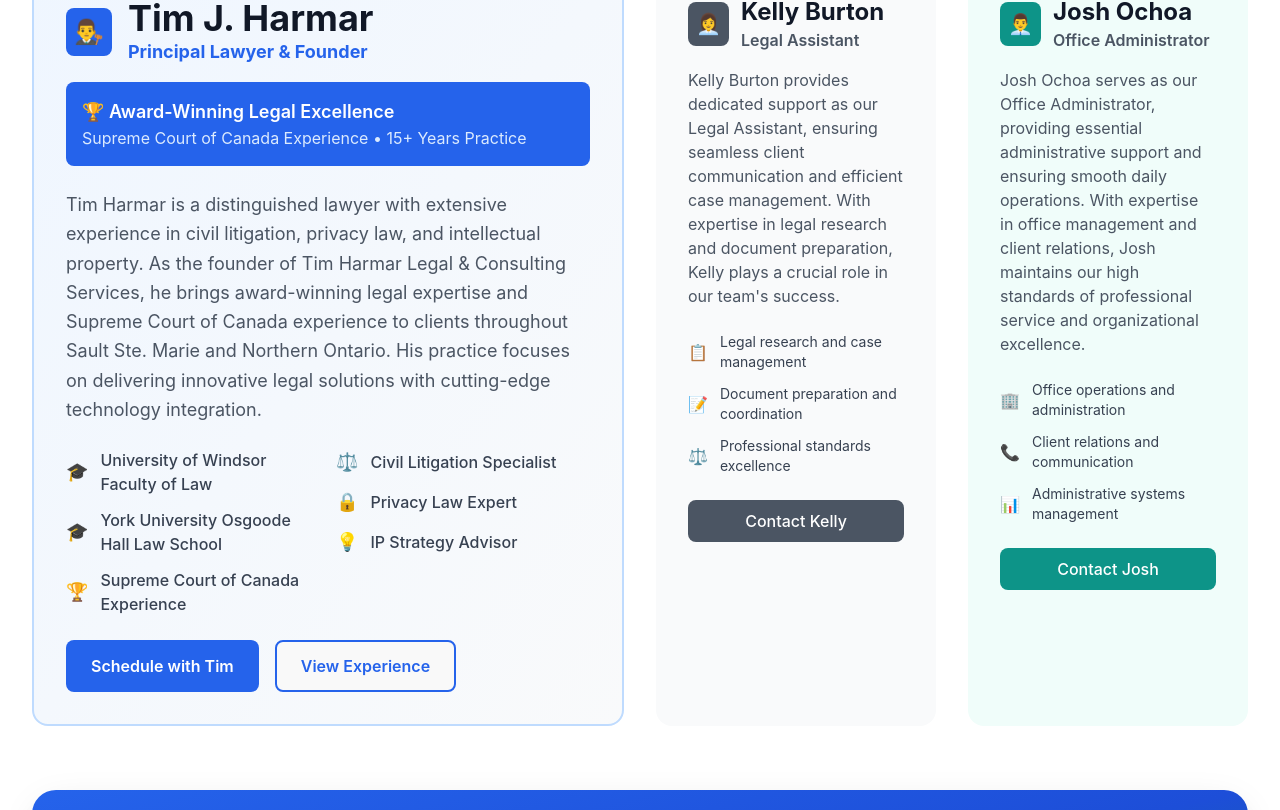
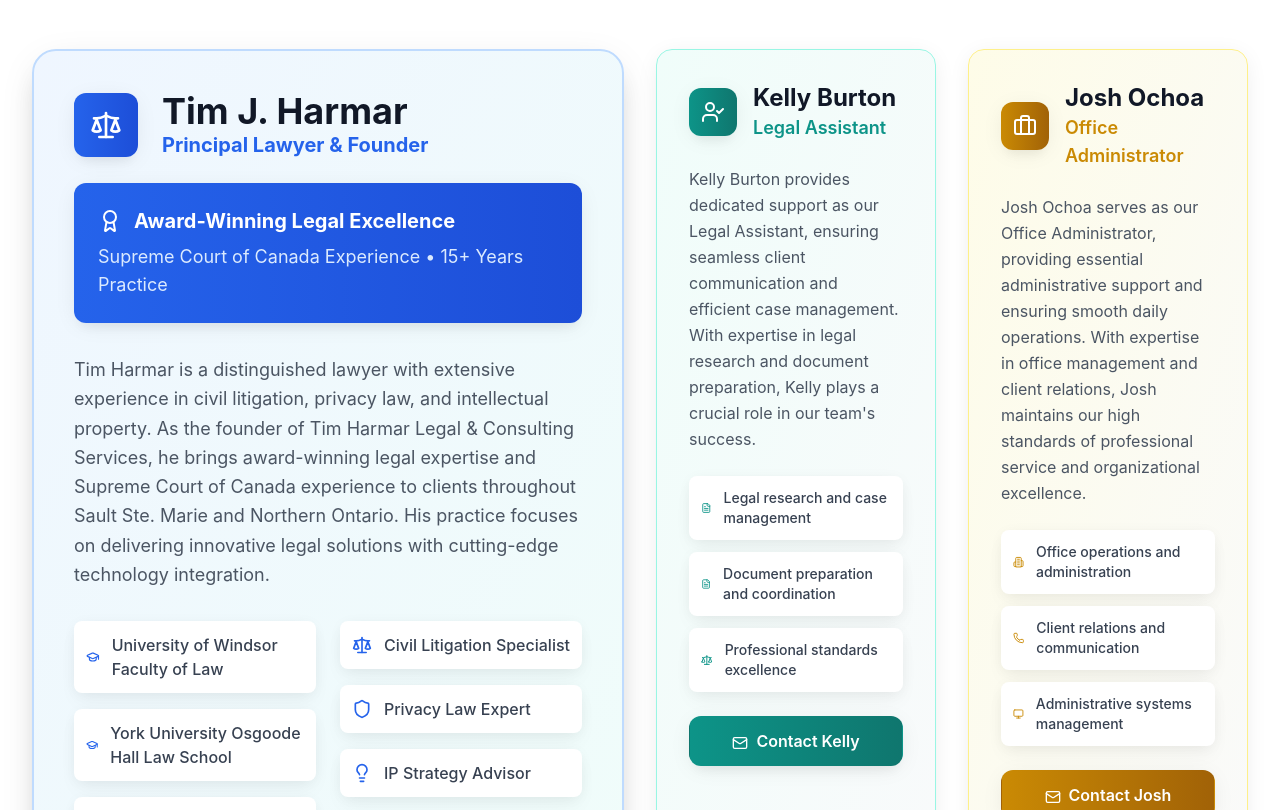
Before and after one commit to harmartim-oss/TH_Site, a React (Vite) app: page / in a window 1280 px wide. Shown: the part 4070-4880 px from the top of the page. Built offline with nearby package versions, Linux system fonts and the light colour scheme.

Commit message:
Enhanced team section with professional styling and icons
Co-authored-by: harmartim-oss <225632909+harmartim-oss@users.noreply.github.com>

```diff
--- a/src/App.jsx
+++ b/src/App.jsx
@@ -24,7 +24,11 @@ import {
   Calendar,
   Mail,
   Phone,
-  MapPin
+  MapPin,
+  GraduationCap,
+  Briefcase,
+  FileText,
+  UserCheck
 } from 'lucide-react'
 import logoImage from './assets/tim_harmar_logo_updated.png'
 
@@ -314,36 +318,40 @@ export default function App() {
       </section>
 
       {/* About Section */}
-      <section id="about" className="py-20 bg-white">
+      <section id="about" className="py-24 bg-white">
         <div className="max-w-7xl mx-auto px-4 sm:px-6 lg:px-8">
-          <div className="text-center mb-16">
-            <h2 className="text-3xl md:text-4xl font-bold text-gray-900 mb-4">Meet Our Team</h2>
-            <p className="text-lg text-gray-600 max-w-2xl mx-auto">
+          <div className="text-center mb-20">
+            <h2 className="text-4xl md:text-5xl font-bold text-gray-900 mb-6 font-heading">Meet Our Team</h2>
+            <p className="text-xl text-gray-600 max-w-3xl mx-auto leading-relaxed">
               Our dedicated legal professionals are committed to providing exceptional service and
               expertise to every client.
             </p>
+            <div className="w-24 h-1 bg-gradient-to-r from-primary-600 to-secondary-600 mx-auto mt-6 rounded-full"></div>
           </div>
 
           {/* Team Members */}
-          <div className="grid grid-cols-1 lg:grid-cols-4 gap-8 mb-16">
+          <div className="grid grid-cols-1 lg:grid-cols-4 gap-8 mb-20">
             {/* Tim J. Harmar - Featured prominently */}
-            <div className="lg:col-span-2 bg-gradient-to-br from-blue-50 to-gray-50 p-8 rounded-2xl border-2 border-blue-200">
-              <div className="flex items-center mb-4">
-                <div className="bg-blue-600 text-white p-2 rounded-lg mr-4">
-                  <span className="text-2xl">👨‍⚖️</span>
+            <div className="lg:col-span-2 bg-gradient-to-br from-primary-50 to-secondary-50 p-10 rounded-3xl border-2 border-primary-200 shadow-large hover:shadow-xl transition-all duration-300">
+              <div className="flex items-center mb-6">
+                <div className="bg-gradient-to-r from-primary-600 to-primary-700 text-white p-4 rounded-xl mr-6 shadow-medium">
+                  <Scale className="w-8 h-8" />
                 </div>
                 <div>
-                  <h3 className="text-3xl md:text-4xl font-bold text-gray-900">Tim J. Harmar</h3>
-                  <p className="text-blue-600 font-bold text-lg">Principal Lawyer & Founder</p>
+                  <h3 className="text-3xl md:text-4xl font-bold text-gray-900 font-heading">Tim J. Harmar</h3>
+                  <p className="text-primary-600 font-bold text-xl">Principal Lawyer & Founder</p>
                 </div>
               </div>
-              <div className="bg-blue-600 text-white p-4 rounded-lg mb-6">
-                <p className="font-semibold text-lg">🏆 Award-Winning Legal Excellence</p>
-                <p className="text-blue-100">
+              <div className="bg-gradient-to-r from-primary-600 to-primary-700 text-white p-6 rounded-xl mb-8 shadow-medium">
+                <p className="font-bold text-xl flex items-center mb-2">
+                  <Award className="w-6 h-6 mr-3" />
+                  Award-Winning Legal Excellence
+                </p>
+                <p className="text-primary-100 text-lg">
                   Supreme Court of Canada Experience • 15+ Years Practice
                 </p>
               </div>
-              <p className="text-lg text-gray-600 mb-6 leading-relaxed">
+              <p className="text-lg text-gray-600 mb-8 leading-relaxed">
                 Tim Harmar is a distinguished lawyer with extensive experience in civil litigation,
                 privacy law, and intellectual property. As the founder of Tim Harmar Legal &
                 Consulting Services, he brings award-winning legal expertise and Supreme Court of
@@ -351,123 +359,129 @@ export default function App() {
                 practice focuses on delivering innovative legal solutions with cutting-edge
                 technology integration.
               </p>
-              <div className="grid grid-cols-1 md:grid-cols-2 gap-4 mb-6">
-                <div className="space-y-3">
-                  <div className="flex items-center">
-                    <span className="text-blue-600 mr-3 text-lg">🎓</span>
+              <div className="grid grid-cols-1 md:grid-cols-2 gap-6 mb-8">
+                <div className="space-y-4">
+                  <div className="flex items-center bg-white p-3 rounded-lg shadow-soft">
+                    <GraduationCap className="text-primary-600 mr-3 w-5 h-5" />
                     <span className="text-gray-700 font-medium">
                       University of Windsor Faculty of Law
                     </span>
                   </div>
-                  <div className="flex items-center">
-                    <span className="text-blue-600 mr-3 text-lg">🎓</span>
+                  <div className="flex items-center bg-white p-3 rounded-lg shadow-soft">
+                    <GraduationCap className="text-primary-600 mr-3 w-5 h-5" />
                     <span className="text-gray-700 font-medium">
                       York University Osgoode Hall Law School
                     </span>
                   </div>
-                  <div className="flex items-center">
-                    <span className="text-blue-600 mr-3 text-lg">🏆</span>
+                  <div className="flex items-center bg-white p-3 rounded-lg shadow-soft">
+                    <Award className="text-primary-600 mr-3 w-5 h-5" />
                     <span className="text-gray-700 font-medium">
                       Supreme Court of Canada Experience
                     </span>
                   </div>
                 </div>
-                <div className="space-y-3">
-                  <div className="flex items-center">
-                    <span className="text-blue-600 mr-3 text-lg">⚖️</span>
+                <div className="space-y-4">
+                  <div className="flex items-center bg-white p-3 rounded-lg shadow-soft">
+                    <Scale className="text-primary-600 mr-3 w-5 h-5" />
                     <span className="text-gray-700 font-medium">Civil Litigation Specialist</span>
                   </div>
-                  <div className="flex items-center">
-                    <span className="text-blue-600 mr-3 text-lg">🔒</span>
+                  <div className="flex items-center bg-white p-3 rounded-lg shadow-soft">
+                    <Shield className="text-primary-600 mr-3 w-5 h-5" />
                     <span className="text-gray-700 font-medium">Privacy Law Expert</span>
                   </div>
-                  <div className="flex items-center">
-                    <span className="text-blue-600 mr-3 text-lg">💡</span>
+                  <div className="flex items-center bg-white p-3 rounded-lg shadow-soft">
+                    <Lightbulb className="text-primary-600 mr-3 w-5 h-5" />
                     <span className="text-gray-700 font-medium">IP Strategy Advisor</span>
                   </div>
                 </div>
               </div>
               <div className="flex gap-4">
-                <button className="bg-blue-600 text-white px-6 py-3 rounded-lg hover:bg-blue-700 transition-colors font-semibold">
+                <button className="bg-gradient-to-r from-primary-600 to-primary-700 text-white px-6 py-3 rounded-xl hover:from-primary-700 hover:to-primary-800 transition-all duration-200 font-semibold shadow-medium hover:shadow-large transform hover:scale-105">
+                  <Calendar className="inline-block w-4 h-4 mr-2" />
                   Schedule with Tim
                 </button>
-                <button className="border-2 border-blue-600 text-blue-600 px-6 py-3 rounded-lg hover:bg-blue-50 transition-colors font-semibold">
+                <button className="border-2 border-primary-600 text-primary-600 px-6 py-3 rounded-xl hover:bg-primary-50 transition-all duration-200 font-semibold">
+                  <Briefcase className="inline-block w-4 h-4 mr-2" />
                   View Experience
                 </button>
               </div>
             </div>
 
             {/* Kelly Burton */}
-            <div className="bg-gray-50 p-8 rounded-2xl">
-              <div className="flex items-center mb-4">
-                <div className="bg-gray-600 text-white p-2 rounded-lg mr-3">
-                  <span className="text-xl">👩‍💼</span>
+            <div className="bg-gradient-to-br from-secondary-50 to-gray-50 p-8 rounded-2xl border border-secondary-200 shadow-medium hover:shadow-large transition-all duration-300">
+              <div className="flex items-center mb-6">
+                <div className="bg-gradient-to-r from-secondary-600 to-secondary-700 text-white p-3 rounded-xl mr-4 shadow-medium">
+                  <UserCheck className="w-6 h-6" />
                 </div>
                 <div>
-                  <h3 className="text-2xl font-bold text-gray-900">Kelly Burton</h3>
-                  <p className="text-gray-600 font-semibold">Legal Assistant</p>
+                  <h3 className="text-2xl font-bold text-gray-900 font-heading">Kelly Burton</h3>
+                  <p className="text-secondary-600 font-semibold text-lg">Legal Assistant</p>
                 </div>
               </div>
-              <p className="text-gray-600 mb-6">
+              <p className="text-gray-600 mb-6 leading-relaxed">
                 Kelly Burton provides dedicated support as our Legal Assistant, ensuring seamless
                 client communication and efficient case management. With expertise in legal research
                 and document preparation, Kelly plays a crucial role in our team's success.
               </p>
               <div className="space-y-3 mb-6">
-                <div className="flex items-center">
-                  <span className="text-gray-600 mr-3">📋</span>
-                  <span className="text-gray-700 text-sm">Legal research and case management</span>
+                <div className="flex items-center bg-white p-3 rounded-lg shadow-soft">
+                  <FileText className="text-secondary-600 mr-3 w-4 h-4" />
+                  <span className="text-gray-700 text-sm font-medium">
+                    Legal research and case management
+                  </span>
                 </div>
-                <div className="flex items-center">
-                  <span className="text-gray-600 mr-3">📝</span>
-                  <span className="text-gray-700 text-sm">
+                <div className="flex items-center bg-white p-3 rounded-lg shadow-soft">
+                  <FileText className="text-secondary-600 mr-3 w-4 h-4" />
+                  <span className="text-gray-700 text-sm font-medium">
                     Document preparation and coordination
                   </span>
                 </div>
-                <div className="flex items-center">
-                  <span className="text-gray-600 mr-3">⚖️</span>
-                  <span className="text-gray-700 text-sm">Professional standards excellence</span>
+                <div className="flex items-center bg-white p-3 rounded-lg shadow-soft">
+                  <Scale className="text-secondary-600 mr-3 w-4 h-4" />
+                  <span className="text-gray-700 text-sm font-medium">Professional standards excellence</span>
                 </div>
               </div>
-              <button className="w-full bg-gray-600 text-white px-4 py-2 rounded-lg hover:bg-gray-700 transition-colors">
+              <button className="w-full bg-gradient-to-r from-secondary-600 to-secondary-700 text-white px-4 py-3 rounded-xl hover:from-secondary-700 hover:to-secondary-800 transition-all duration-200 font-semibold shadow-medium transform hover:scale-105">
+                <Mail className="inline-block w-4 h-4 mr-2" />
                 Contact Kelly
               </button>
             </div>
 
             {/* Josh Ochoa */}
-            <div className="bg-teal-50 p-8 rounded-2xl">
-              <div className="flex items-center mb-4">
-                <div className="bg-teal-600 text-white p-2 rounded-lg mr-3">
-                  <span className="text-xl">👨‍💼</span>
+            <div className="bg-gradient-to-br from-accent-50 to-gray-50 p-8 rounded-2xl border border-accent-200 shadow-medium hover:shadow-large transition-all duration-300">
+              <div className="flex items-center mb-6">
+                <div className="bg-gradient-to-r from-accent-600 to-accent-700 text-white p-3 rounded-xl mr-4 shadow-medium">
+                  <Briefcase className="w-6 h-6" />
                 </div>
                 <div>
-                  <h3 className="text-2xl font-bold text-gray-900">Josh Ochoa</h3>
-                  <p className="text-gray-600 font-semibold">Office Administrator</p>
+                  <h3 className="text-2xl font-bold text-gray-900 font-heading">Josh Ochoa</h3>
+                  <p className="text-accent-600 font-semibold text-lg">Office Administrator</p>
                 </div>
               </div>
-              <p className="text-gray-600 mb-6">
+              <p className="text-gray-600 mb-6 leading-relaxed">
                 Josh Ochoa serves as our Office Administrator, providing essential administrative
                 support and ensuring smooth daily operations. With expertise in office management
                 and client relations, Josh maintains our high standards of professional service and
                 organizational excellence.
               </p>
               <div className="space-y-3 mb-6">
-                <div className="flex items-center">
-                  <span className="text-gray-600 mr-3">🏢</span>
-                  <span className="text-gray-700 text-sm">
+                <div className="flex items-center bg-white p-3 rounded-lg shadow-soft">
+                  <Building2 className="text-accent-600 mr-3 w-4 h-4" />
+                  <span className="text-gray-700 text-sm font-medium">
                     Office operations and administration
                   </span>
                 </div>
-                <div className="flex items-center">
-                  <span className="text-gray-600 mr-3">📞</span>
-                  <span className="text-gray-700 text-sm">Client relations and communication</span>
+                <div className="flex items-center bg-white p-3 rounded-lg shadow-soft">
+                  <Phone className="text-accent-600 mr-3 w-4 h-4" />
+                  <span className="text-gray-700 text-sm font-medium">Client relations and communication</span>
                 </div>
-                <div className="flex items-center">
-                  <span className="text-gray-600 mr-3">📊</span>
-                  <span className="text-gray-700 text-sm">Administrative systems management</span>
+                <div className="flex items-center bg-white p-3 rounded-lg shadow-soft">
+                  <Monitor className="text-accent-600 mr-3 w-4 h-4" />
+                  <span className="text-gray-700 text-sm font-medium">Administrative systems management</span>
                 </div>
               </div>
-              <button className="w-full bg-teal-600 text-white px-4 py-2 rounded-lg hover:bg-teal-700 transition-colors">
+              <button className="w-full bg-gradient-to-r from-accent-600 to-accent-700 text-white px-4 py-3 rounded-xl hover:from-accent-700 hover:to-accent-800 transition-all duration-200 font-semibold shadow-medium transform hover:scale-105">
+                <Mail className="inline-block w-4 h-4 mr-2" />
                 Contact Josh
               </button>
             </div>
```
